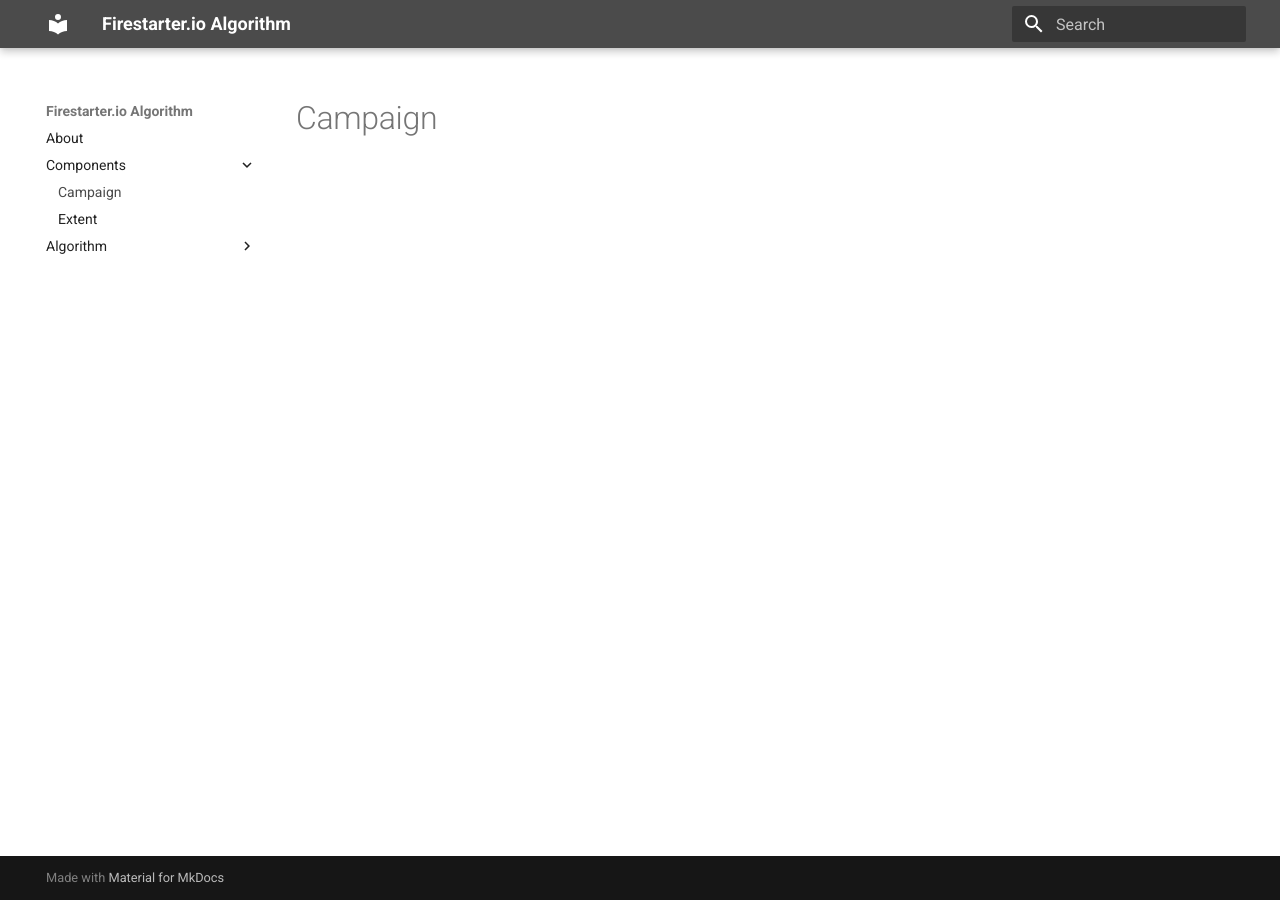
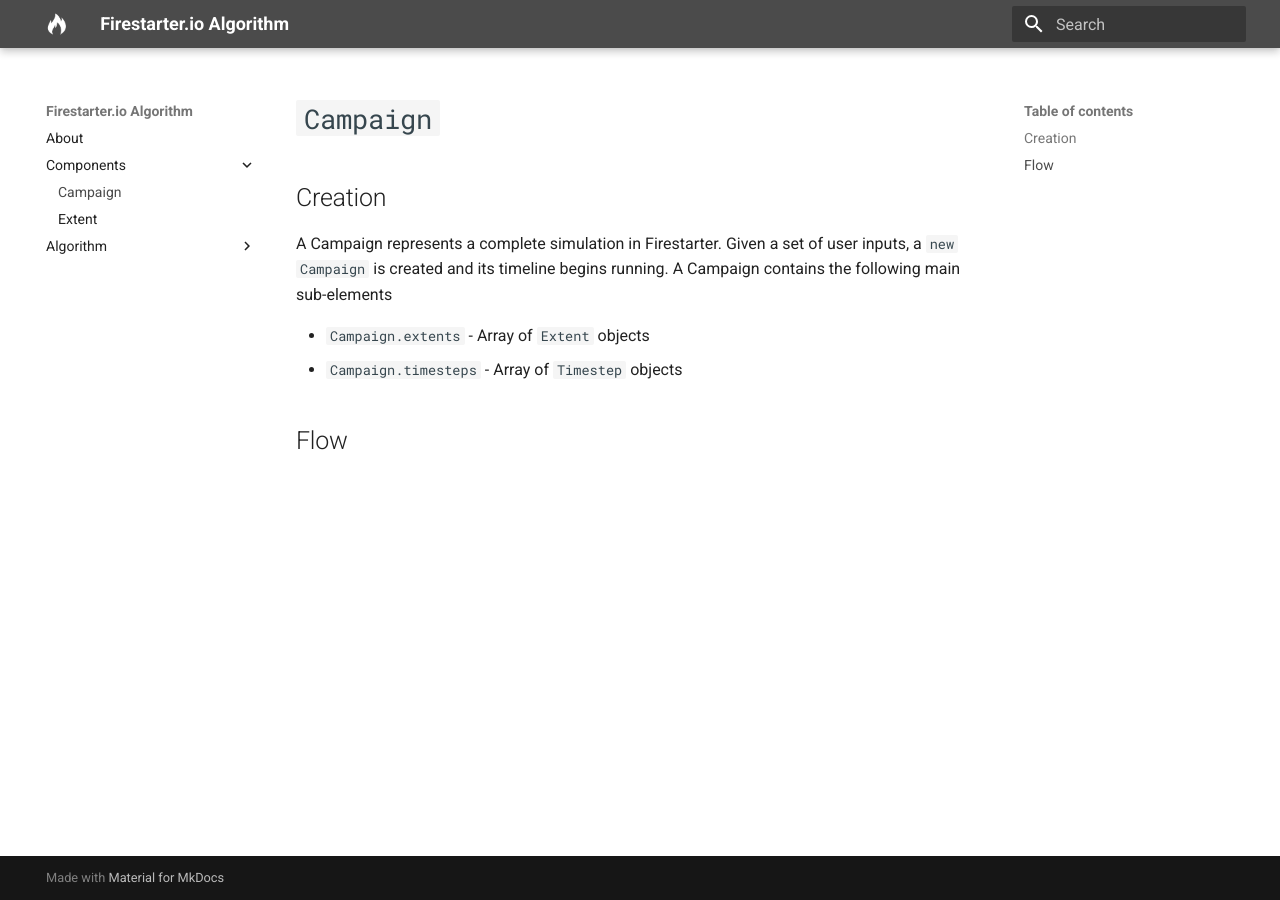
Before and after one commit to firestarter-io/node-algorithm, an MkDocs documentation site: the page built from docs/algorithm/campaign.md, in a window 1280 px wide. Built offline with MkDocs 1.6.1 and Material for MkDocs 9.7.7, drawn with Linux system fonts in a browser that asks for light colours.

Commit message:
Adding more documentation

```diff
--- a/docs/algorithm/campaign.md
+++ b/docs/algorithm/campaign.md
@@ -1 +1,10 @@
-# Campaign
+# `Campaign`
+
+## Creation
+
+A Campaign represents a complete simulation in Firestarter. Given a set of user inputs, a `new Campaign` is created and its timeline begins running. A Campaign contains the following main sub-elements
+
+- `Campaign.extents` - Array of `Extent` objects
+- `Campaign.timesteps` - Array of `Timestep` objects
+
+## Flow
--- a/docs/stylesheets/extra.css
+++ b/docs/stylesheets/extra.css
@@ -1,5 +1,7 @@
 :root {
 	--md-primary-fg-color: #4b4b4b;
-	--md-primary-fg-color--light: #e79a36;
+	--md-primary-fg-color--light: #f78c00;
 	--md-primary-fg-color--dark: #90030c;
+
+	--md-accent-fg-color: #f78c00;
 }
--- a/mkdocs.yml
+++ b/mkdocs.yml
@@ -3,10 +3,17 @@ nav:
   - About: index.md
   - Components:
       - Campaign: algorithm/campaign.md
-      - Extent: algorithm/extent.md
+      - Extent: algorithm/extent/extent.md
   - Algorithm:
       - Overview: algorithm/overview.md
       - Data: algorithm/overview.md
-theme: material
+theme:
+  name: material
+  logo: assets/flame.png
+  highlightjs: true
 extra_css:
   - stylesheets/extra.css
+markdown_extensions:
+  - attr_list
+  - pymdownx.highlight:
+      use_pygments: true
```
Also changed, not shown: docs/algorithm/extent.md (deleted, +0 -1 lines), docs/algorithm/extent/extent.md (added, +23 -0 lines), docs/algorithm/extent/fs-extent-creation.png (added), docs/algorithm/extent/fs-extent-refit.png (added), docs/algorithm/extent/fs-extent-with-tiles.png (added), docs/assets/flame.png (added), 3 other files.
